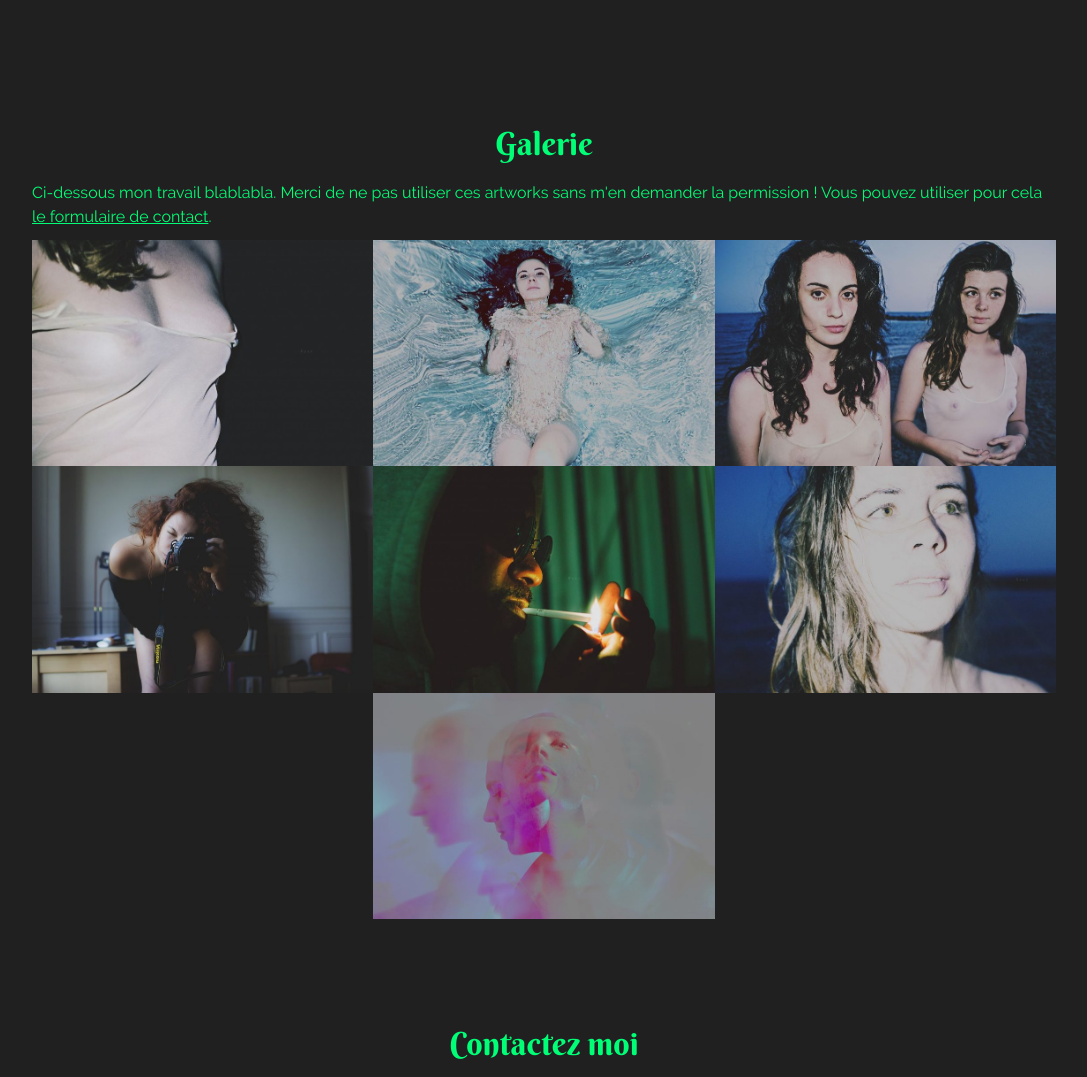
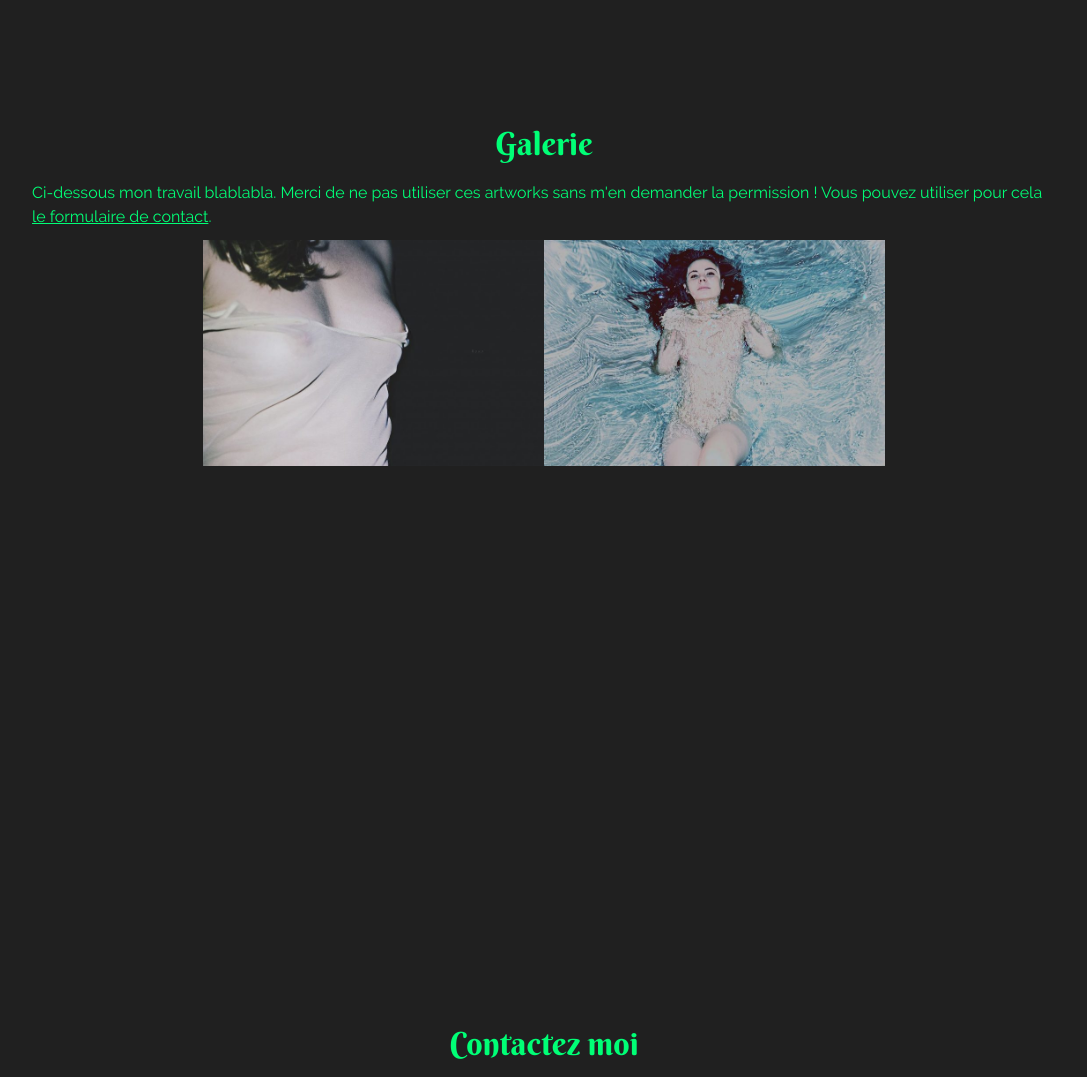
Before and after one commit to gjorando/portfolio-zaziss, a PHP site: page / in a window 1280 px wide. Shown: the part 1670-2747 px from the top of the page, without its empty margins (96-1183 px from the left). Run offline with PHP 8.4, Linux system fonts and the light colour scheme.

Commit message:
First version done

```diff
--- /dev/null
+++ b/data/gallery.d/1_bewbs.php
@@ -0,0 +1,9 @@
+<?php
+
+$elem = new GalleryElement(
+	'1.jpg',
+	'Bewbs',
+	'Photographie',
+	'Hhhh ça fonctionne ptn.',
+	'(c) Truc bidule là'
+);
--- /dev/null
+++ b/data/gallery.d/2_piscine.php
@@ -0,0 +1,9 @@
+<?php
+
+$elem = new GalleryElement(
+	'2.jpg',
+	'Piscine',
+	'Photographie',
+	'Hhhh ça fonctionne là aussi yesss.',
+	'(c) Truc bidule là'
+);
--- /dev/null
+++ b/data/gallery.php
@@ -0,0 +1,11 @@
+<?php
+
+require_once('model/gallery.php');
+
+$gallery = Array();
+
+foreach (glob("data/gallery.d/*.php") as $filename)
+{
+	require_once($filename);
+	$gallery[] = $elem;
+}
--- a/index.php
+++ b/index.php
@@ -1,4 +1,7 @@
 <?php
+require_once('model/gallery.php');
+require_once('data/gallery.php');
+
 $page_title="Zaziss";
 
 $form_errors = Array('success', 'form', 'send');
--- a/view/index.php
+++ b/view/index.php
@@ -5,12 +5,12 @@
 	<meta charset="utf8" />
 	<link rel="stylesheet" type="text/css" href="assets/css/reset.css" />
 	<link rel="stylesheet" type="text/css" href="assets/css/style.css" />
-	<meta name="viewport" content="width=device-width" />
+	<meta name="viewport" content="width=device-width; maximum-scale=1; minimum-scale=1;" />
 </head>
 <body>
 	<nav>
 		<ul>
-			<li><a href="#head"><img src="/assets/img/logo.jpg" /></a></li>
+			<li><a href="#head"><img src="/data/misc/logo.jpg" /></a></li>
 			<li><a href="#about">À propos</a></li>
 			<li><a href="#gallery">Galerie</a></li>
 			<li><a href="#contact">Contact</a></li>
@@ -28,7 +28,7 @@
 		<h2>Qui suis-je ?</h2>
 		<p>Salut, moi c'est Élisa Péron ! Je suis née à Besançon dans l’est de la France. Créatrice autodidacte, j’étudie actuellement les <strong>arts graphiques</strong> multimédia à Lyon. Je possède également un <abbr title="Certificat de Qualification Professionnelle Animateur Soigneur Assistant">CQP ASA</abbr> dans le milieu de l’équitation. Souhaitant devenir <strong>Game Artist</strong>, j’oriente mes études pour venir à Paris dans les mois à venir...</p>
 		<div class="figure">
-			<img src="assets/img/main_photo.png" alt="me!" width="300px" />
+			<img src="data/misc/main_photo.png" alt="me!" width="300px" />
 			<span>Histoire de remplir la page tu peux mettre ici ta photo (les recruteur/euses aiment savoir à qui iels ont affaire), ou un artwork particulier, ou une photo de ton cheval, ou d'un lampadaire, OU D'UN ABRIBUS PUTAIN.</span>
 		</div>
 		<p>Tout les travaux que vous verrez ici sont associés à l’identité <em>Zaziss</em>. Elle existe depuis 2010 pour signer toutes mes créations. Il s’agit également d’un personnage fictif. Enfin pas trop. Pour qu’elle crée, il suffit de lancer son fonctionnement avec un sweatshirt, une gaufre ou un pancake, et une connexion internet !</p>
@@ -37,97 +37,12 @@
 		<h2>Galerie</h2>
 		<p>Ci-dessous mon travail blablabla. Merci de ne pas utiliser ces artworks sans m'en demander la permission ! Vous pouvez utiliser pour cela <a href="#contact">le formulaire de contact</a>.</p>
 		<ul class="grid">
-			<li>
-				<a href="/data/gallery/preview/1.jpg">
-				<img src="/data/gallery/preview/1.jpg" alt="Une jolie nimage" />
-				<div class="grid_overlay">
-					<div class="grid_overlay_content">
-						<h3>Bewbs</h4>
-						<h4>Photographie</h4>
-						<div class="grid_desc">Hhhhhh c'est beau ptn.</div>
-						<div class="grid_disclaimer">(c)Jspas qui mais il faut que je te demande le nom de l'artiste pck c'est super stylé</div>
-					</div>
-				</div>
-				</a>
-			</li>
-			<li>
-				<a href="/data/gallery/preview/2.jpg">
-				<img src="/data/gallery/preview/2.jpg" alt="Une autre jolie nimage" />
-				<div class="grid_overlay">
-					<div class="grid_overlay_content">
-						<h3>Piscine</h4>
-						<h4>Photographie</h4>
-						<div class="grid_desc">Fait dans une piscine sans doute je sais pas mais c'est joli aussi.</div>
-						<div class="grid_disclaimer">(c)Jspas qui mais il faut que je te demande le nom de l'artiste pck c'est super stylé</div>
-					</div>
-				</div>
-				</a>
-			</li>
-			<li>
-				<a href="/data/gallery/preview/3.jpg">
-				<img src="/data/gallery/preview/3.jpg" alt="Deux personnes sur une plage" />
-				<div class="grid_overlay">
-					<div class="grid_overlay_content">
-						<h3>Plage</h4>
-						<h4>Photographie</h4>
-						<div class="grid_desc">C'est marrant la plage me dit quelque-chose (mais toutes les plages se ressemblent alors c'est con).</div>
-						<div class="grid_disclaimer">(c)Jspas qui mais il faut que je te demande le nom de l'artiste pck c'est super stylé</div>
-					</div>
-				</div>
-				</a>
-			</li>
-			<li>
-				<a href="/data/gallery/preview/4.jpg">
-				<img src="/data/gallery/preview/4.jpg" alt="ROUSSE" />
-				<div class="grid_overlay">
-					<div class="grid_overlay_content">
-						<h3>Appareil photo</h4>
-						<h4>Photographie</h4>
-						<div class="grid_desc">Peut-être l'artiste, peut-être pas ; en tout cas elle a des reflets roux (hhh).</div>
-						<div class="grid_disclaimer">(c)Jspas qui mais il faut que je te demande le nom de l'artiste pck c'est super stylé</div>
-					</div>
-				</div>
-				</a>
-			</li>
-			<li>
-				<a href="/data/gallery/preview/5.jpg">
-				<img src="/data/gallery/preview/5.jpg" alt="Chill" />
-				<div class="grid_overlay">
-					<div class="grid_overlay_content">
-						<h3>Cigarette</h4>
-						<h4>Photographie</h4>
-						<div class="grid_desc">J'aime beaucoup la lumière de celle-ci.</div>
-						<div class="grid_disclaimer">(c)Jspas qui mais il faut que je te demande le nom de l'artiste pck c'est super stylé</div>
-					</div>
-				</div>
-				</a>
-			</li>
-			<li>
-				<a href="/data/gallery/preview/6.jpg">
-				<img src="/data/gallery/preview/6.jpg" alt="Cuteness overload" />
-				<div class="grid_overlay">
-					<div class="grid_overlay_content">
-						<h3>Cuteness overload</h4>
-						<h4>Photographie</h4>
-						<div class="grid_desc">Elle est tellement cute. ;w; (Elle a fait d'autres shootings comme ça ?)</div>
-						<div class="grid_disclaimer">(c)Jspas qui mais il faut que je te demande le nom de l'artiste pck c'est super stylé</div>
-					</div>
-				</div>
-				</a>
-			</li>
-			<li>
-				<a href="/data/gallery/preview/7.jpg">
-				<img src="/data/gallery/preview/7.jpg" alt="Aesthetic" />
-				<div class="grid_overlay">
-					<div class="grid_overlay_content">
-						<h3>Psychedelic</h4>
-						<h4>Photographie</h4>
-						<div class="grid_desc">Grosse aesthetic LSD j'aime bien.</div>
-						<div class="grid_disclaimer">(c)Jspas qui mais il faut que je te demande le nom de l'artiste pck c'est super stylé</div>
-					</div>
-				</div>
-				</a>
-			</li>
+			<?php
+			foreach($gallery as $element)
+			{
+				$element->build_list_element();
+			}
+			?>
 		</ul>
 	</section>
 	<section id="contact">
```
Also changed, not shown: assets/css/style.css (+12 -0 lines), model/gallery.php (added, +36 -0 lines), data/gallery/full/3.jpg (deleted), data/gallery/full/4.jpg (deleted), data/gallery/full/5.jpg (deleted), data/gallery/full/6.jpg (deleted), data/gallery/full/7.jpg (deleted), data/gallery/preview/3.jpg (deleted), data/gallery/preview/4.jpg (deleted), data/gallery/preview/5.jpg (deleted), data/gallery/preview/6.jpg (deleted), data/gallery/preview/7.jpg (deleted), data/misc/logo.jpg (renamed from assets/img/logo.jpg), data/misc/main_photo.png (renamed from assets/img/main_photo.png), 1 other file.
